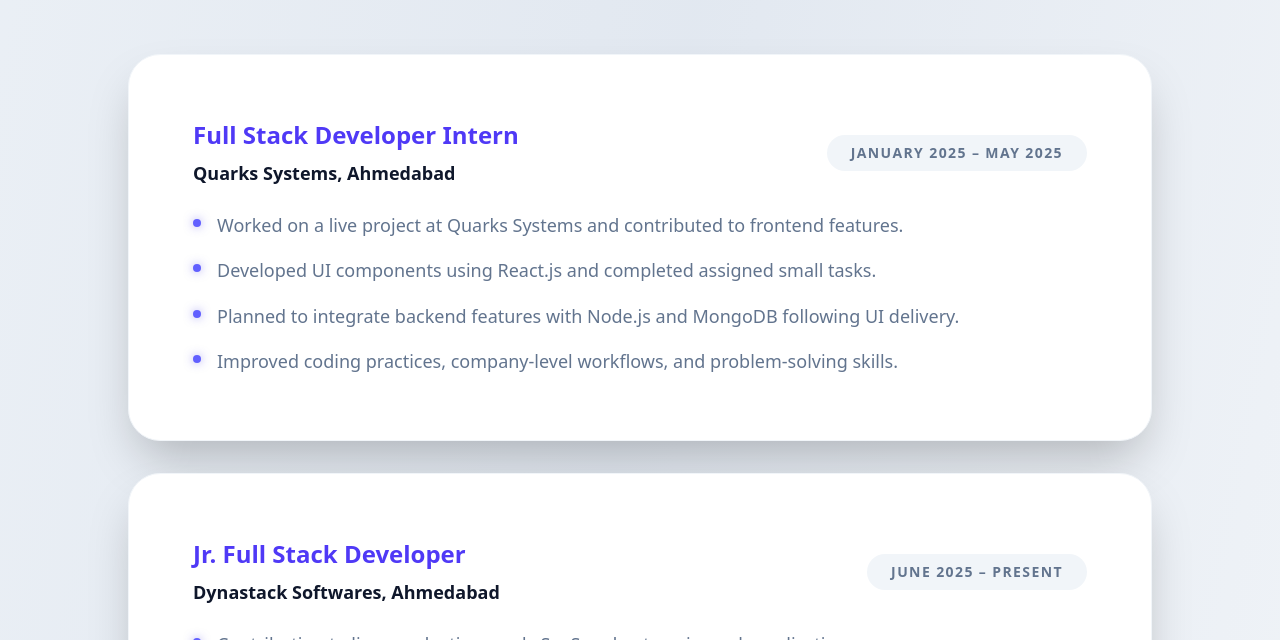
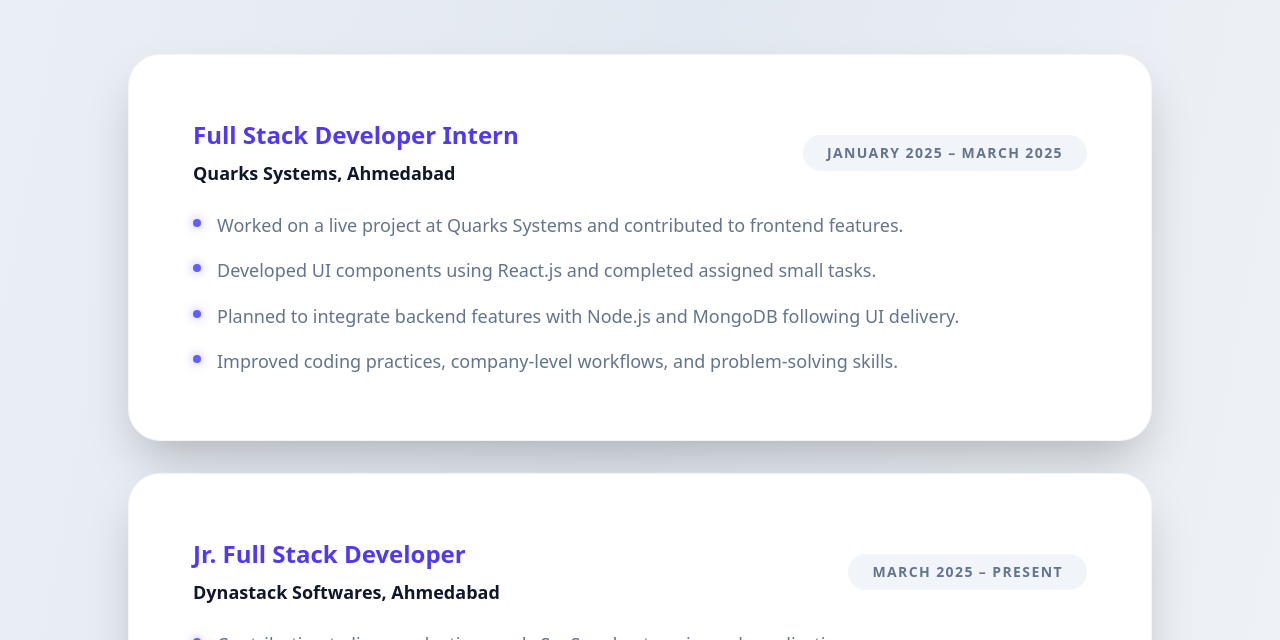
Before and after one commit to ms-sadiya/My-Portfolio, a React (Vite) app: page / in a window 1280 px wide. Shown: the part 3140-3780 px from the top of the page. Built offline with nearby package versions, Linux system fonts and the light colour scheme.

Commit message:
update experience section

```diff
--- a/index.html
+++ b/index.html
@@ -2,9 +2,9 @@
 <html lang="en">
   <head>
     <meta charset="UTF-8" />
-    <link rel="icon" type="image/svg+xml" href="/vite.svg" />
+    <link rel="icon" type="image/svg+xml" href="/src/assets/logo.png" />
     <meta name="viewport" content="width=device-width, initial-scale=1.0" />
-    <title>portfolio</title>
+    <title>Sadiya's Portfolio</title>
   </head>
   <body>
     <div id="root"></div>
--- a/src/components/Experience.jsx
+++ b/src/components/Experience.jsx
@@ -5,7 +5,7 @@
   {
     role: "Full Stack Developer Intern",
     company: "Quarks Systems, Ahmedabad",
-    period: "January 2025 – May 2025",
+    period: "January 2025 – March 2025",
     points: [
       "Worked on a live project at Quarks Systems and contributed to frontend features.",
       "Developed UI components using React.js and completed assigned small tasks.",
@@ -16,7 +16,7 @@
   {
     role: "Jr. Full Stack Developer",
     company: "Dynastack Softwares, Ahmedabad",
-    period: "June 2025 – Present",
+    period: "March 2025 – Present",
     points: [
       "Contributing to live, production-ready SaaS and enterprise web applications.",
       "Developing reusable and responsive React components using Redux Toolkit and Ant Design.",
```
Also changed, not shown: src/assets/logo.png (added).
